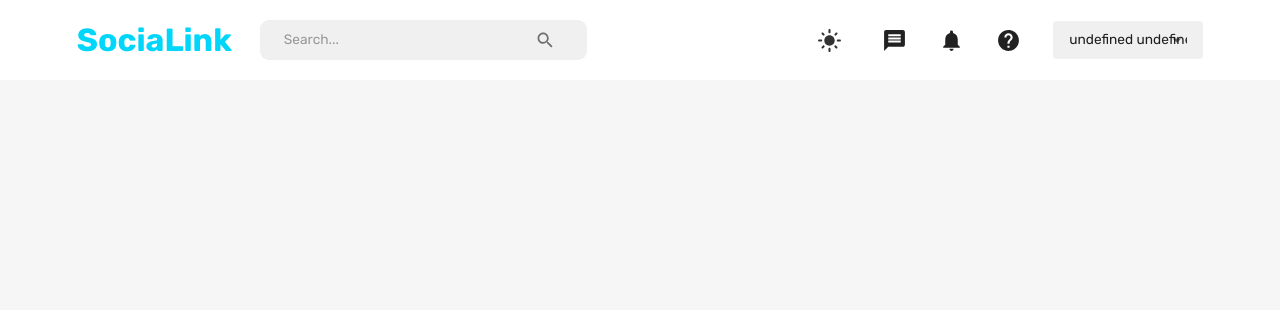
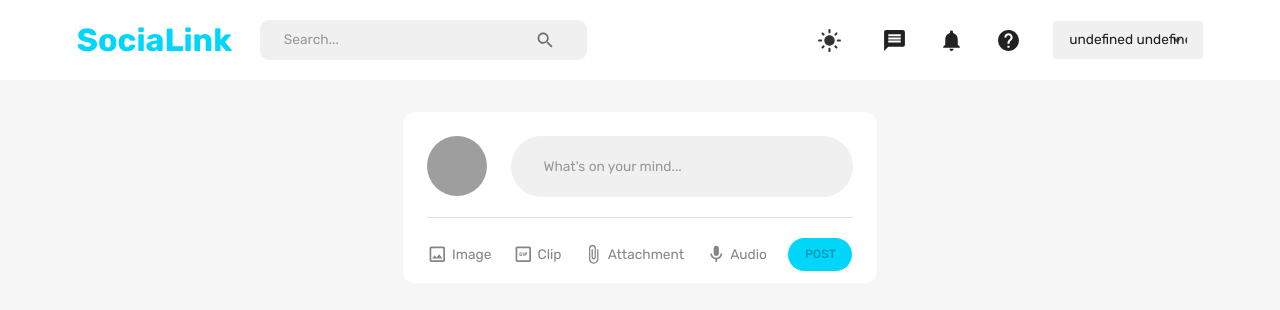
Before and after one commit to yashchhikara5/SociaLink, a React (Create React App) app in the folder client/: page /home in a window 1280 px wide. Shown: the top 310 px of the page. Built offline with nearby package versions, Linux system fonts and the light colour scheme; no server answers.

Commit message:
Added posting functionality

```diff
--- a/client/src/scenes/homePage/index.jsx
+++ b/client/src/scenes/homePage/index.jsx
@@ -2,6 +2,7 @@ import { Box, useMediaQuery } from "@mui/material";
 import { useSelector } from "react-redux";
 import Navbar from "scenes/navbar";
 import UserWidget from "scenes/widgets/UserWidget";
+import MyPostWidget from "scenes/widgets/MyPostWidget";
 
 const HomePage = () => {
   const isNonMobileScreens = useMediaQuery("(min-width: 1000px)");
@@ -23,7 +24,7 @@ const HomePage = () => {
           flexBasis={isNonMobileScreens ? "42%" : undefined}
           mt={isNonMobileScreens ? undefined : "2rem"}
         >
-
+          <MyPostWidget picturePath={picturePath} />
         </Box>
         {isNonMobileScreens && <Box flexBasis="26%"></Box>}
       </Box>
--- a/client/src/scenes/loginPage/Form.jsx
+++ b/client/src/scenes/loginPage/Form.jsx
@@ -7,6 +7,7 @@ import {
   Typography,
   useTheme
 } from "@mui/material";
+import EditOutlinedIcon from "@mui/icons-material/EditOutlined";
 import { Formik } from "formik";
 import * as yup from "yup";
 import { useNavigate } from "react-router-dom";
@@ -74,7 +75,7 @@ const Form = () => {
     const savedUser = await savedUserResponse.json();
     onSubmitProps.resetForm();
 
-        if(savedUser) {
+    if (savedUser) {
       setPageType("login");
     }
   }
@@ -85,7 +86,7 @@ const Form = () => {
       "http://localhost:3001/auth/login",
       {
         method: "POST",
-                headers: {"Content-Type" : "application/json"},
+        headers: { "Content-Type": "application/json" },
         body: JSON.stringify(values),
       }
     );
@@ -200,6 +201,7 @@ const Form = () => {
                         ) : (
                           <FlexBetween>
                             <Typography>{values.picture.name}</Typography>
+                            <EditOutlinedIcon />
                           </FlexBetween>
                         )}
                       </Box>
@@ -244,7 +246,7 @@ const Form = () => {
                 p: "1rem",
                 backgroundColor: palette.primary.main,
                 color: palette.background.alt,
-                                "&:hover": { color: palette.primary.main},
+                "&:hover": { color: palette.primary.main },
               }}
             >
               {isLogin ? "LOGIN" : "REGISTER"}
@@ -257,7 +259,7 @@ const Form = () => {
               sx={{
                 textDecoration: "underline",
                 color: palette.primary.main,
-                                "&:hover" : {
+                "&:hover": {
                   cursor: "pointer",
                   color: palette.primary.light,
                 },
--- /dev/null
+++ b/client/src/scenes/widgets/MyPostWidget.jsx
@@ -0,0 +1,175 @@
+import {
+  EditOutlined,
+  DeleteOutlined,
+  AttachFileOutlined,
+  GifBoxOutlined,
+  ImageOutlined,
+  MicOutlined,
+  MoreHorizOutlined,
+} from "@mui/icons-material";
+import {
+  Box,
+  Divider,
+  Typography,
+  InputBase,
+  useTheme,
+  Button,
+  IconButton,
+  useMediaQuery,
+} from "@mui/material";
+import FlexBetween from "components/FlexBetween";
+import Dropzone from "react-dropzone";
+import UserImage from "components/UserImage";
+import WidgetWrapper from "components/WidgetWrapper";
+import { useState } from "react";
+import { useDispatch, useSelector } from "react-redux";
+import { setPosts } from "state";
+
+
+const MyPostWidget = ({ picturePath }) => {
+  const dispatch = useDispatch();
+  const [isImage, setIsImage] = useState(false);
+  const [image, setImage] = useState(null);
+  const [post, setPost] = useState("");
+  const { palette } = useTheme();
+  const { _id } = useSelector((state) => state.user);
+  const token = useSelector((state) => state.token);
+  const isNonMobileScreens = useMediaQuery("(min-width: 1000px)");
+  const mediumMain = palette.neutral.mediumMain;
+  const medium = palette.neutral.medium;
+
+  const handlePost = async () => {
+    const formData = new FormData();
+    formData.append("userId", _id);
+    formData.append("description", post);
+    if (image) {
+      formData.append("picture", image);
+      formData.append("picturePath", image.name);
+    }
+
+    const response = await fetch(`http://localhost:3001/posts`, {
+      method: "POST",
+      headers: { Authorization: `Bearer ${token}` },
+      body: formData,
+    });
+    const posts = await response.json();
+    dispatch(setPosts({ posts }));
+    setImage(null);
+    setPost("")
+  };
+
+  return (
+    <WidgetWrapper>
+      <FlexBetween gap="1.5rem">
+        <UserImage image={picturePath} />
+        <InputBase
+          placeholder="What's on your mind..."
+          onChange={(e) => setPost(e.target.value)}
+          value={post}
+          sx={{
+            width: "100%",
+            backgroundColor: palette.neutral.light,
+            borderRadius: "2rem",
+            padding: "1rem 2rem"
+          }}
+        />
+      </FlexBetween>
+      {isImage && (
+        <Box
+          border={`1px solid ${medium}`}
+          borderRadius="5px"
+          mt="1rem"
+          p="1rem"
+        >
+          <Dropzone
+            acceptedFiles=".jpg,.jpeg,.png"
+            multiple={false}
+            onDrop={(acceptedFiles) =>
+              setImage(acceptedFiles[0])
+            }
+          >
+            {({ getRootProps, getInputProps }) => (
+              <FlexBetween>
+              <Box
+                {...getRootProps()}
+                border={`2px dashed ${palette.primary.main}`}
+                p="1rem"
+                width="100%"
+                sx={{ "&:hover": { cursor: "pointer" } }}
+              >
+                <input {...getInputProps()} />
+                {!image ? (
+                  <p>Add Image</p>
+                ) : (
+                  <FlexBetween>
+                    <Typography>{image.name}</Typography>
+                    <EditOutlined />
+                  </FlexBetween>
+                )}
+              </Box>
+              {image && (
+                <IconButton
+                  onClick={() => setImage(null)}
+                  sx={{ width: "15%"}}
+                >
+                  <DeleteOutlined />
+                </IconButton>
+              )}
+              </FlexBetween>
+            )}
+          </Dropzone>
+        </Box>
+      )}
+
+      <Divider sx={{ margin: "1.25rem 0" }} />
+      <FlexBetween>
+        <FlexBetween gap="0.25rem" onClick={() => setIsImage(!isImage)}>
+          <ImageOutlined sx={{ color: mediumMain }} />
+          <Typography
+            color={mediumMain}
+            sx={{ "&:hover" : { cursor: "pointer", color: medium } }}
+          >
+            Image
+          </Typography>
+        </FlexBetween>
+
+        {isNonMobileScreens ? (
+          <>
+            <FlexBetween gap="0.25rem">
+              <GifBoxOutlined sx={{ color: mediumMain}} />
+              <Typography color={mediumMain}>Clip</Typography>
+            </FlexBetween>
+
+            <FlexBetween gap="0.25rem">
+              <AttachFileOutlined sx={{ color: mediumMain}} />
+              <Typography color={mediumMain}>Attachment</Typography>
+            </FlexBetween>
+
+            <FlexBetween gap="0.25rem">
+              <MicOutlined sx={{ color: mediumMain}} />
+              <Typography color={mediumMain}>Audio</Typography>
+            </FlexBetween>
+          </>
+        ) : (
+            <FlexBetween gap='0.25rem'>
+            <MoreHorizOutlined sx={{ color: mediumMain}} />
+          </FlexBetween>
+          )}
+
+          <Button
+            disabled={!post}
+            onClick={handlePost}
+            sx={{
+              color: palette.background.alt,
+              backgroundColor: palette.primary.main,
+              borderRadius: "3rem"
+            }}
+          >
+            POST
+          </Button>
+      </FlexBetween>
+    </WidgetWrapper>
+  )
+};
+
+export default MyPostWidget;
```
Also changed, not shown: 1 other file (tests, documents, lock files or other folders). Lines whose indentation alone changed are shown as unchanged.
